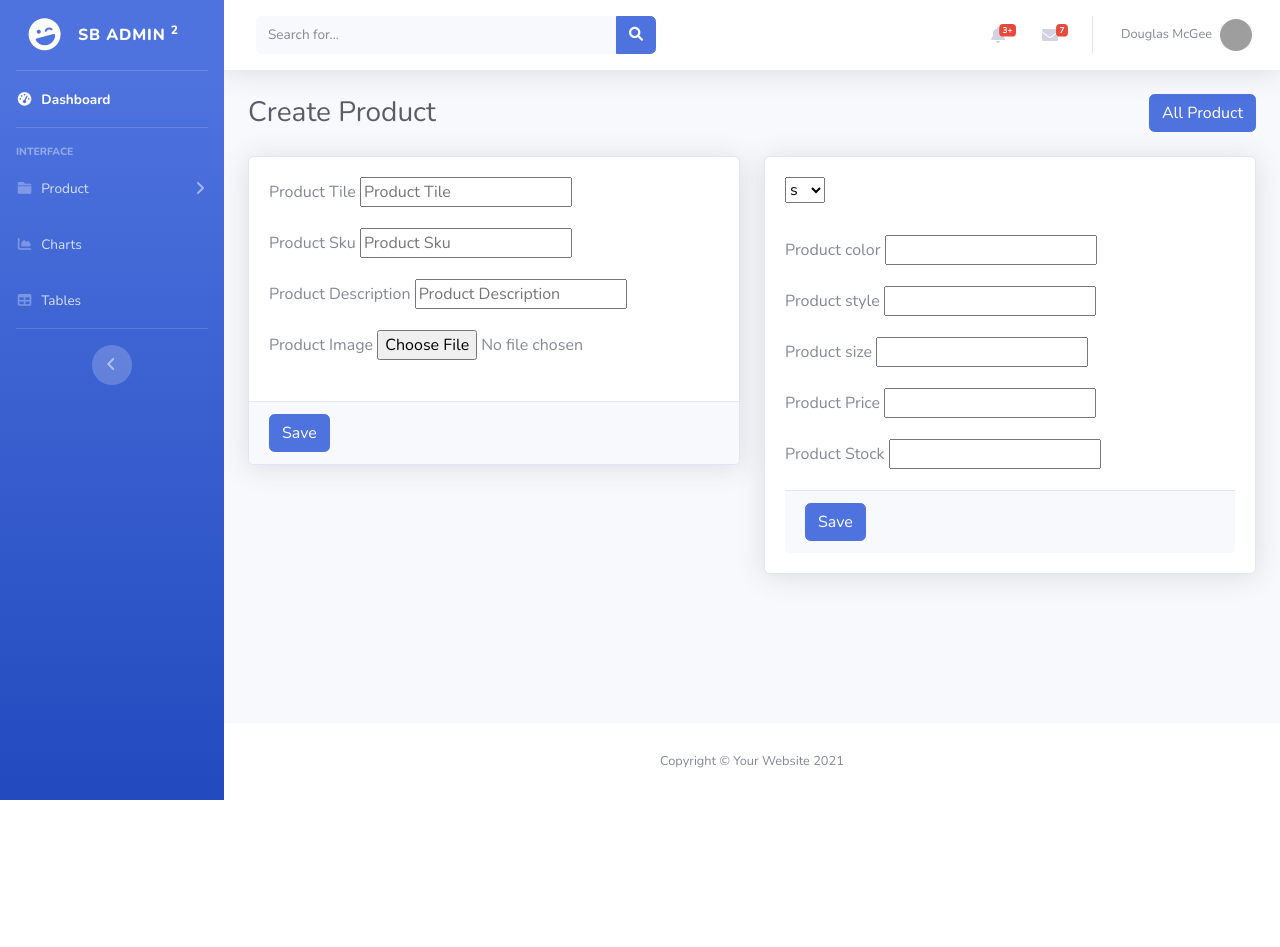
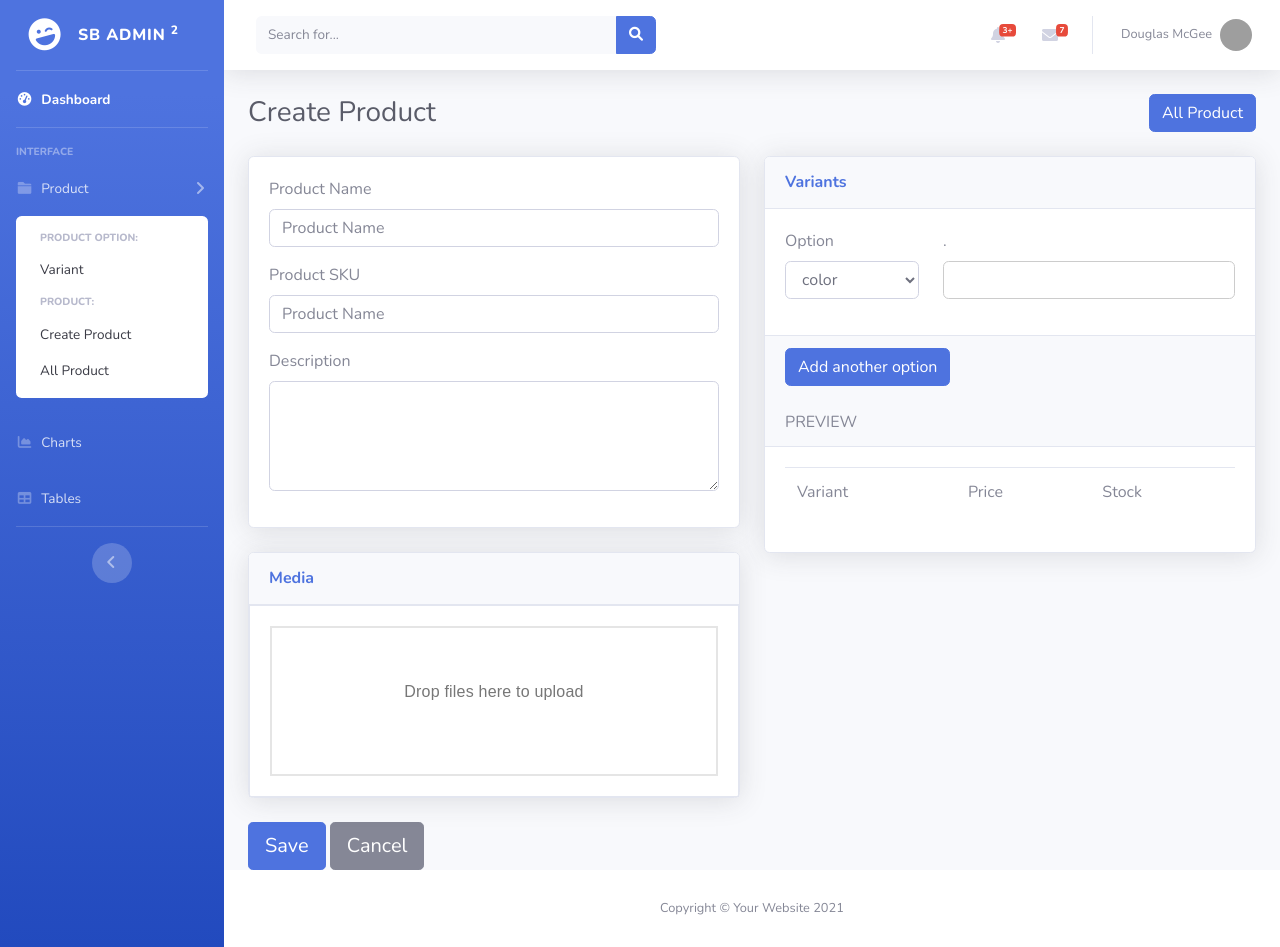
Before and after one commit to shuvro-baset/mediusware, a Django app: page /product/create/ in a window 1280 px wide. Before the commit the page ends 800 px from the top, so only its background shows below. Run offline with Django 3.2, Linux system fonts and the light colour scheme; data comes from the database, SQL or seed files in the repository; some libraries are stand-ins or nearby versions; grey boxes are pictures that could not be loaded.

```diff
--- a/product/templates/products/create.html
+++ b/product/templates/products/create.html
@@ -8,70 +8,70 @@
         <a href="{% url 'product:create.product' %}" class="float-right btn btn-primary">All Product</a>
     </div>
 
-    {#<div id="app">#}
-    {#    <create-product :variants="{{variants|safe}}"></create-product>#}
-    {#</div>#}
-    <div class="row justify-content-center">
-        <form class="col-md-6" method="POST" novalidate>
-            {% csrf_token %}
-            <div class="card shadow mb-4">
-                <div class="card-body">
-                    <div class="form-group">
-                        <label>Product Tile</label>
-                        <input type="text" name="product_tile" placeholder="Product Tile">
-                    </div>
-                    <div class="form-group">
-                        <label>Product Sku</label>
-                        <input type="text" name="product_sku" placeholder="Product Sku">
-                    </div>
-                    <div class="form-group">
-                        <label>Product Description</label>
-                        <input type="text" name="product_desc" placeholder="Product Description">
-                    </div>
-                    <div class="form-group">
-                        <label>Product Image</label>
-                        <input type="file" name="product_img">
-                    </div>
-
-                </div>
-                <div class="card-footer">
-                    <button type="submit" class="btn btn-primary">Save</button>
-                </div>
-            </div>
-        </form>
-        <form class="col-md-6" method="POST" novalidate>
-            <div class="card shadow mb-4">
-                <div class="card-body">
-                    {% csrf_token %}
-                    <div class="form-group">
+    <div id="app">
+        <create-product :variants="{{variants|safe}}"></create-product>
+    </div>
+{#    <div class="row justify-content-center">#}
+{#        <form class="col-md-6" method="POST" novalidate>#}
+{#            {% csrf_token %}#}
+{#            <div class="card shadow mb-4">#}
+{#                <div class="card-body">#}
+{#                    <div class="form-group">#}
+{#                        <label>Product Tile</label>#}
+{#                        <input type="text" name="product_tile" placeholder="Product Tile">#}
+{#                    </div>#}
+{#                    <div class="form-group">#}
+{#                        <label>Product Sku</label>#}
+{#                        <input type="text" name="product_sku" placeholder="Product Sku">#}
+{#                    </div>#}
+{#                    <div class="form-group">#}
+{#                        <label>Product Description</label>#}
+{#                        <input type="text" name="product_desc" placeholder="Product Description">#}
+{#                    </div>#}
+{#                    <div class="form-group">#}
+{#                        <label>Product Image</label>#}
+{#                        <input type="file" name="product_img">#}
+{#                    </div>#}
+{##}
+{#                </div>#}
+{#                <div class="card-footer">#}
+{#                    <button type="submit" class="btn btn-primary">Save</button>#}
+{#                </div>#}
+{#            </div>#}
+{#        </form>#}
+{#        <form class="col-md-6" method="POST" novalidate>#}
+{#            <div class="card shadow mb-4">#}
+{#                <div class="card-body">#}
+{#                    {% csrf_token %}#}
+{#                    <div class="form-group">#}
 {#                        <label>Select Your Product </label>#}
-                        <select class="form-group" name="" id="">
-                            {% for pr in products %}
-                                <option value="{{ pr.id }}" name="product_id">{{ pr.title|truncatechars:20 }}</option>
-                            {% endfor %}
-
-                        </select>
-                    </div>
-                    {% for var in variants %}
-                        <div class="form-group">
-                            <label>Product {{ var.title }} </label>
-                            <input type="text" name="{{ var.title }}">
-                        </div>
-                    {% endfor %}
-                    <div class="form-group">
-                        <label>Product Price </label>
-                        <input type="number" name="price">
-                    </div>
-                    <div class="form-group">
-                        <label>Product Stock </label>
-                        <input type="number" name="stock">
-                    </div>
-
-                    <div class="card-footer">
-                        <button type="submit" class="btn btn-primary">Save</button>
-                    </div>
-                </div>
-            </div>
-        </form>
-    </div>
+{#                        <select class="form-group" name="" id="">#}
+{#                            {% for pr in products %}#}
+{#                                <option value="{{ pr.id }}" name="product_id">{{ pr.title|truncatechars:20 }}</option>#}
+{#                            {% endfor %}#}
+{##}
+{#                        </select>#}
+{#                    </div>#}
+{#                    {% for var in variants %}#}
+{#                        <div class="form-group">#}
+{#                            <label>Product {{ var.title }} </label>#}
+{#                            <input type="text" name="{{ var.title }}">#}
+{#                        </div>#}
+{#                    {% endfor %}#}
+{#                    <div class="form-group">#}
+{#                        <label>Product Price </label>#}
+{#                        <input type="number" name="price">#}
+{#                    </div>#}
+{#                    <div class="form-group">#}
+{#                        <label>Product Stock </label>#}
+{#                        <input type="number" name="stock">#}
+{#                    </div>#}
+{##}
+{#                    <div class="card-footer">#}
+{#                        <button type="submit" class="btn btn-primary">Save</button>#}
+{#                    </div>#}
+{#                </div>#}
+{#            </div>#}
+{#        </form>#}
+{#    </div>#}
 {% endblock %}
--- a/product/templates/products/list.html
+++ b/product/templates/products/list.html
@@ -57,7 +57,7 @@
                     </thead>
 
                     <tbody>
-                    {% for pr in product_list %}
+                    {% for pr in products %}
                         <tr>
                             <td>{{ pr.id }}</td>
                             <td>{{ pr.title }} <br> Created at : 25-Aug-2020</td>
--- a/product/urls.py
+++ b/product/urls.py
@@ -1,7 +1,7 @@
 from django.urls import path
 from django.views.generic import TemplateView
 
-from product.views.product import CreateProductView, ProductView
+from product.views.product import CreateProductView, ProductsView
 from product.views.variant import VariantView, VariantCreateView, VariantEditView
 
 app_name = "product"
@@ -14,7 +14,8 @@ urlpatterns = [
 
     # Products URLs
     path('create/', CreateProductView.as_view(), name='create.product'),
-    path('list/', ProductView.as_view(template_name='products/list.html', extra_context={
-        'product': True
-    }), name='list.product'),
+    path('list/', ProductsView.as_view(), name='list.product')
+    # path('list/', TemplateView.as_view(template_name='products/list.html', extra_context={
+    #     'product': True
+    # }), name='list.product'),
 ]
--- a/product/views/product.py
+++ b/product/views/product.py
@@ -7,7 +7,7 @@ from product.models import Variant, Product, ProductImage, ProductVariantPrice
 
 class BaseProductView(generic.View):
     model = Product
-    template_name = 'product/list.html'
+    template_name = 'products/list.html'
 
 
 class CreateProductView(generic.TemplateView):
@@ -16,48 +16,19 @@ class CreateProductView(generic.TemplateView):
     def get_context_data(self, **kwargs):
         context = super(CreateProductView, self).get_context_data(**kwargs)
         variants = Variant.objects.filter(active=True).values('id', 'title')
-        products = Product.objects.all()
-        print(products)
-        context['products'] = products
+        context['product'] = True
         context['variants'] = list(variants.all())
-        print(variants)
         return context
 
-    def post(self, request, *args, **kwargs):
-        # saving product
-        product_tile = request.POST.get('product_tile')
-        product_sku = request.POST.get('product_sku')
-        product_desc = request.POST.get('product_desc')
-        product_img = request.POST.get('product_img')
-        product_ins = Product(title=product_tile, sku=product_sku, description=product_desc)
-        product_ins.save()
-        print(product_tile, product_sku, product_desc, product_img)
-        print(product_ins)
-
-        product_image_ins = ProductImage(product=product_ins, file_path=product_img)
-        product_image_ins.save()
-        print(product_image_ins)
-
-        return render(request, 'products/create.html')
 
 
-class ProductView(BaseProductView, ListView):
-    template_name = 'product/list.html'
+class ProductsView(generic.TemplateView):
+    template_name = 'products/list.html'
 
-    # paginate_by = 10
-
-    def get_queryset(self):
-        filter_string = {}
-        print(self.request.GET)
-        for key in self.request.GET:
-            if self.request.GET.get(key):
-                filter_string[key] = self.request.GET.get(key)
-        return ProductVariantPrice.objects.filter(**filter_string)
-
-    def get_context_data(self, **kwargs):
-        context = super().get_context_data(**kwargs)
-        context['product'] = True
-        context['request'] = ''
-        if self.request.GET:
-            context['request'] = self.request.GET['title__icontains']
-        return context
+    def get(self, request):
+        products = ProductVariantPrice.objects.all()
+        print("products: ", products)
+        context = {
+            'products': products
+        }
+        return render(request, self.template_name, context=context)
```
Also changed, not shown: config/settings.py (+8 -17 lines), 1 other file.
